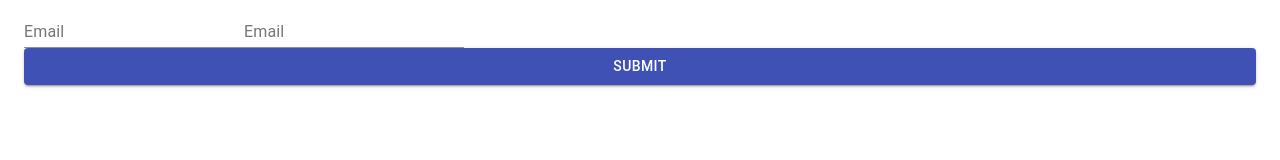
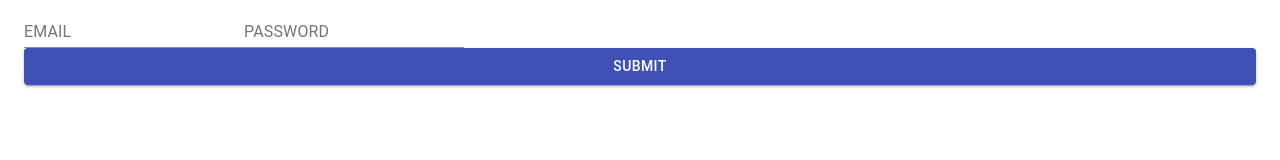
Before and after one commit to ivandax/simpletask, a React (Create React App) app in the folder frontend/: page /login in a window 1280 px wide. Shown: the top 160 px of the page. Built offline with nearby package versions, Linux system fonts and the light colour scheme.

Commit message:
added identifier to props of string input

```diff
--- a/frontend/src/Components/StringInput/StringInput.tsx
+++ b/frontend/src/Components/StringInput/StringInput.tsx
@@ -2,6 +2,7 @@ import React from "react";
 import { TextField } from "@material-ui/core";
 
 interface StringInputProps {
+    identifier: string;
     value: string;
     onChange: (e: React.ChangeEvent) => void;
     formikTouched: boolean | undefined;
@@ -10,16 +11,18 @@ interface StringInputProps {
 }
 
 const StringInput = ({
+    identifier,
     value,
     onChange,
     formikTouched,
     formikErrors,
 }: StringInputProps): JSX.Element => {
+    console.log(`renders for ${identifier}`);
     return (
         <TextField
-            id="email"
-            name="email"
-            label="Email"
+            id={identifier}
+            name={identifier}
+            label={identifier.toUpperCase()}
             value={value}
             onChange={onChange}
             error={formikTouched === undefined ? false : Boolean(formikErrors)}
--- a/frontend/src/PublicViews/Login/Login.tsx
+++ b/frontend/src/PublicViews/Login/Login.tsx
@@ -19,6 +19,7 @@ const Login = (): JSX.Element => {
         email: "",
         password: "",
     };
+    console.log(`renders for Login`);
 
     return (
         <Container>
@@ -31,12 +32,14 @@ const Login = (): JSX.Element => {
                     {(formik): JSX.Element => (
                         <form onSubmit={formik.handleSubmit}>
                             <StringInput
+                                identifier="email"
                                 value={formik.values.email}
                                 onChange={formik.handleChange}
                                 formikTouched={formik.touched.email}
                                 formikErrors={formik.errors.email}
                             />
                             <StringInput
+                                identifier="password"
                                 value={formik.values.password}
                                 onChange={formik.handleChange}
                                 formikTouched={formik.touched.password}
```
